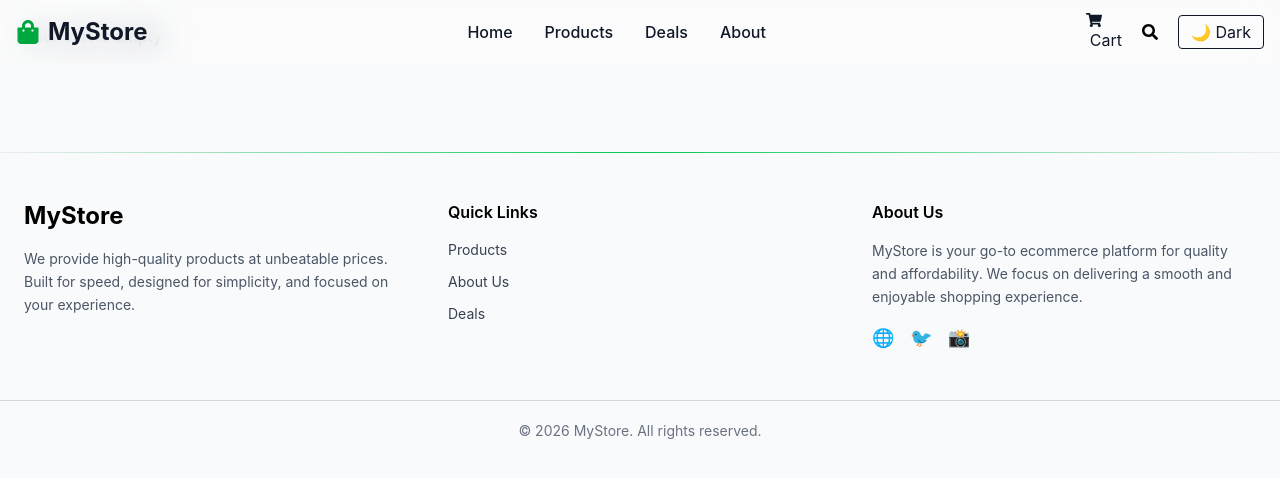
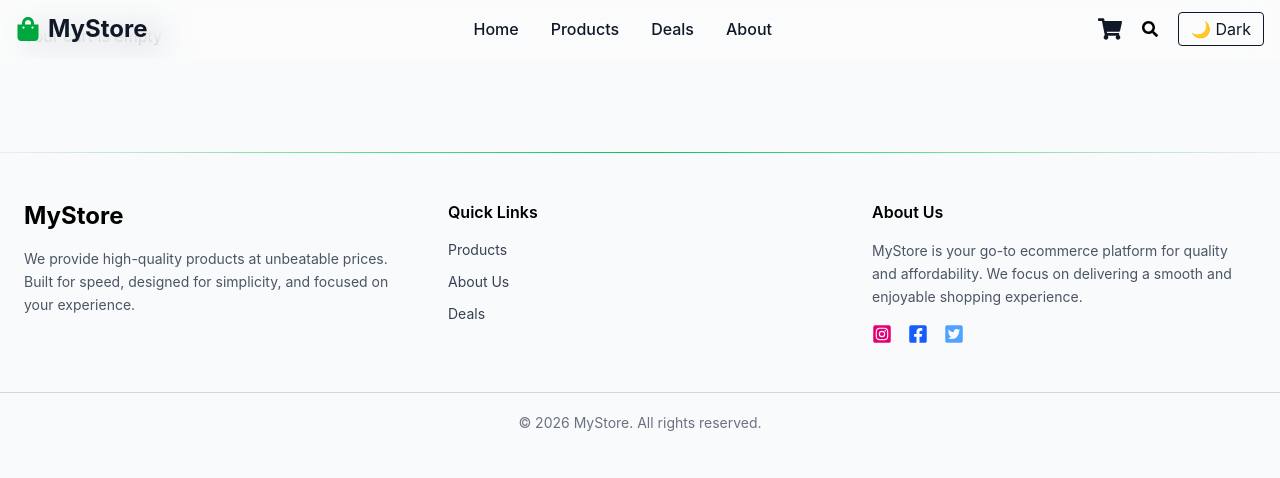
Before and after one commit to Victoria20-me/E-commerce-project, a Next.js app: page /checkout in a window 1280 px wide. Shown: the top 478 px of the page. Built offline with nearby package versions, Linux system fonts and the light colour scheme.

Commit message:
made some small adjustments to UI

```diff
--- a/src/app/components/ProductCard.js
+++ b/src/app/components/ProductCard.js
@@ -16,7 +16,7 @@ export default function ProductCard({ product }) {
           alt={product.title}
           className="h-32 sm:h-40 mx-auto object-contain transition duration-300 group-hover:scale-105"
         />
-        <h2 className="text-sm font-semibold mt-3 text-gray-800 dark:text-gray-200 line-clamp-1">
+        <h2 className="text-sm font-semibold sm:text-base mt-3 text-gray-800 dark:text-gray-200 line-clamp-1">
           {product.title}
         </h2>
         <p className="text-lg font-bold mt-2 text-green-600">
--- a/src/app/components/footer.js
+++ b/src/app/components/footer.js
@@ -1,6 +1,10 @@
 "use client";
 import { useState } from "react";
-
+import {
+  FaInstagramSquare,
+  FaTwitterSquare,
+  FaFacebookSquare,
+} from "react-icons/fa";
 export default function Footer() {
   const [open, setOpen] = useState(null);
 
@@ -59,10 +63,10 @@ const toggle = (section) => {
             </p>
 
             {/* Optional future upgrade */}
-          <div className="flex gap-4 mt-4 text-lg">
-            <span className="hover:text-green-600 cursor-pointer">🌐</span>
-            <span className="hover:text-green-600 cursor-pointer">🐦</span>
-            <span className="hover:text-green-600 cursor-pointer">📸</span>
+            <div className="flex gap-4 mt-4 text-xl">
+              <FaInstagramSquare className="text-pink-600 hover:text-green-600 cursor-pointer" />
+              <FaFacebookSquare className="text-blue-600  hover:text-green-600 cursor-pointer" />
+              <FaTwitterSquare className="text-blue-400  hover:text-green-600 cursor-pointer" />
             </div>
           </div>
         </div>
--- a/src/app/components/hero.js
+++ b/src/app/components/hero.js
@@ -1,5 +1,6 @@
 import Link from "next/link";
 import Image from "next/image";
+import { AiFillThunderbolt } from "react-icons/ai";
 
 export default function Heropage() {
   return (
@@ -15,7 +16,7 @@ export default function Heropage() {
         <div className="absolute inset-0 flex flex-col justify-center items-start text-left md:px-20 text-white px-4">
           <h1 className="text-2xl sm:text-3xl md:text-5xl font-bold mb-4 text-white drop-shadow-lg">
             Shop Smarter,
-            <br/> Faster ⚡
+            <br /> Faster <AiFillThunderbolt className="text-amber-400" />
           </h1>
           <p className="text-sm sm:text-base md:text-lg text-gray-200 dark:text-gray-300 max-w-xl mb-6 drop-shadow-md">
             Discover amazing products at unbeatable prices. Built for speed,
@@ -33,7 +34,7 @@ export default function Heropage() {
                   .getElementById("products")
                   ?.scrollIntoView({ behavior: "smooth" });
               }}
-              className="border border-white dark:border-gray-700 px-6 py-3 rounded-md hover:bg-gray-300 dark:hover:bg-gray-800 transition"
+              className="border font-semibold border-white dark:border-gray-700 px-7 py-2 rounded-md hover:bg-gray-800 dark:hover:bg-gray-800 transition"
             >
               Explore
             </button>
--- a/src/app/components/navbar.js
+++ b/src/app/components/navbar.js
@@ -54,8 +54,8 @@ export default function Navbar() {
             href="/cart"
             className=" relative hover:text-green-600 transition"
           >
-            <FaShoppingCart />
-            <span className="ml-1">Cart</span>
+            <FaShoppingCart className="text-2xl"/>
+            {/* / */}
             {cart.length > 0 && (
               <span className="absolute -top-2 -right-3 bg-green-600 text-white text-xs px-2 py-0.5 rounded-full">
                 {cart.length}
```
Lines whose indentation alone changed are shown as unchanged.
